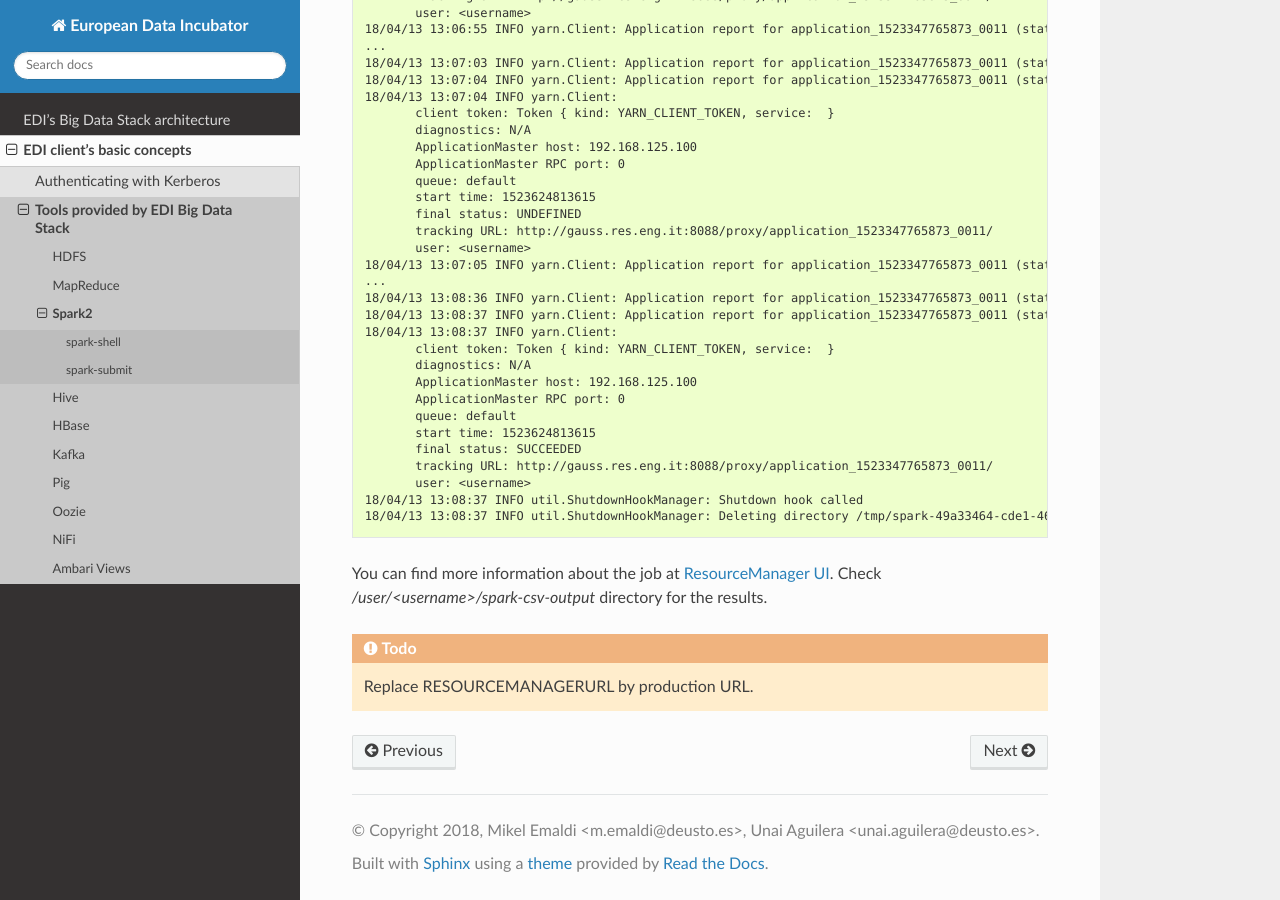
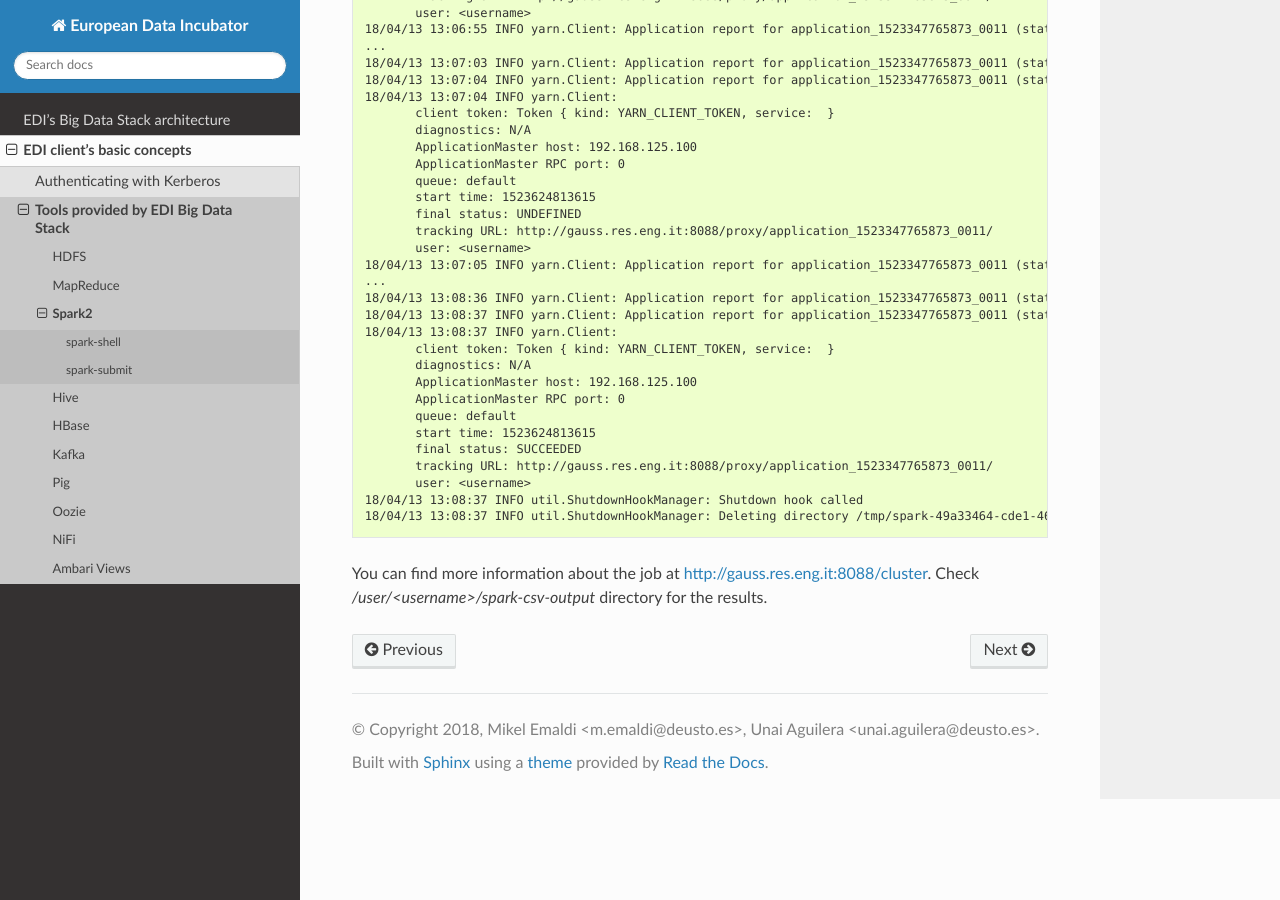
Before and after one commit to edincubator/edi-doc, a Sphinx documentation site: the page built from source/big-data-stack/tools/spark2.rst, in a window 1280 px wide and 900 px high, scrolled down 5300 px. Built offline with Sphinx 7.4.7 and the Read the Docs theme 2.0.0, drawn with Linux system fonts in a browser that asks for light colours.

Commit message:
Replacing URLs by variables

```diff
--- a/source/big-data-stack/tools/map-reduce.rst
+++ b/source/big-data-stack/tools/map-reduce.rst
@@ -295,11 +295,7 @@ Next, at stack-client docker cointainer, we can submit the job using the
 The job is executed successfully and the result put at
 `/user/<username>/state-count-output` directory. In case of any error, it will be
 shown at console. For further details about the job, you can check the
-ResourceManager UI at `<http://RESOURCEMANAGERURL:8088/cluster>`_.
-
-.. todo::
-
-  Replace RESOURCEMANAGERURL by production URL.
+ResourceManager UI at |resourcemanager_url|.
 
 At last, if you check the output directory, you will see the result of the job
 at part-r-00000 file. The execution of this job generated a single file as a
--- a/source/big-data-stack/tools/spark2.rst
+++ b/source/big-data-stack/tools/spark2.rst
@@ -331,9 +331,5 @@ command:
   18/04/13 13:08:37 INFO util.ShutdownHookManager: Deleting directory /tmp/spark-49a33464-cde1-46bb-9662-9ff14a26db39
 
 You can find more information about the job at
-`ResourceManager UI <http://RESOURCEMANAGERURL:8088/cluster>`_. Check
+|resourcemanager_url|. Check
 `/user/<username>/spark-csv-output` directory for the results.
-
-.. todo::
-
-  Replace RESOURCEMANAGERURL by production URL.
--- a/source/big-data-stack/tools/views.rst
+++ b/source/big-data-stack/tools/views.rst
@@ -6,12 +6,8 @@ interacting with the cluster. Those views are Files View (WebHDFS), Pig View,
 Hive View 2.0, Workflow Manager View (Oozie) and Tez View.
 
 For accessing Ambari Views, access to
-`Ambari dashboard <http://heidi.res.eng.it:8080>`_. using your user and
+Ambari dashboard (|ambari_dashboard_url|) using your user and
 password.
-
-.. todo::
-
-  Replace Ambari dashboard URL with production URL
 
 .. image:: img/ambari-login.png
 
--- a/source/conf.py
+++ b/source/conf.py
@@ -165,13 +165,16 @@ texinfo_documents = [
 todo_include_todos = True
 
 # EDI configuration
-# realm = 'GAUSS.RES.ENG.IT'
-#
-# rst_prolog = """
-# .. |realm| replace:: {0}
-# """.format(
-#     realm
-# )
+resourcemanager_url = 'http://gauss.res.eng.it:8088/cluster'
+ambari_dashboard_url = 'http://heidi.res.eng.it:8080'
+
+rst_prolog = """
+.. |resourcemanager_url| replace:: {0}
+.. |ambari_dashboard_url| replace:: {1}
+""".format(
+    resourcemanager_url,
+    ambari_dashboard_url
+)
 
 releaselevel = 'dev'
 
```
